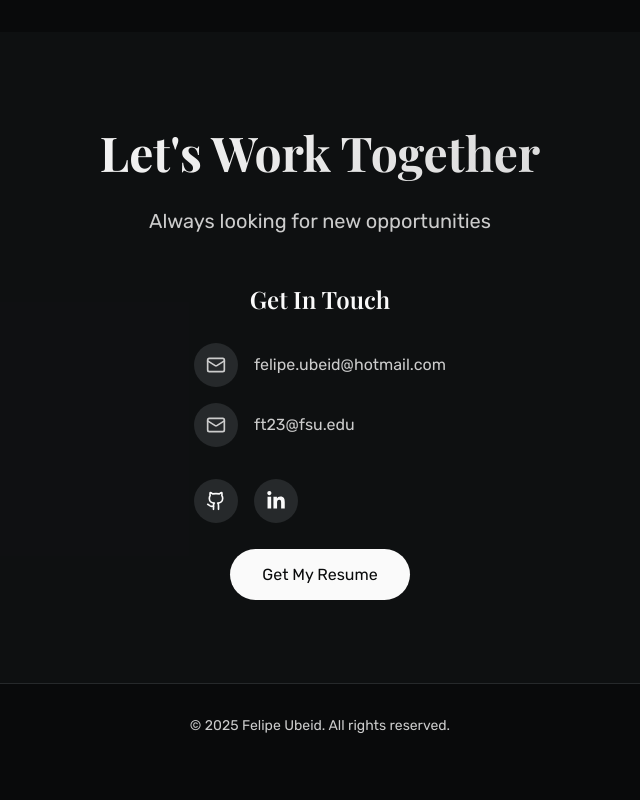
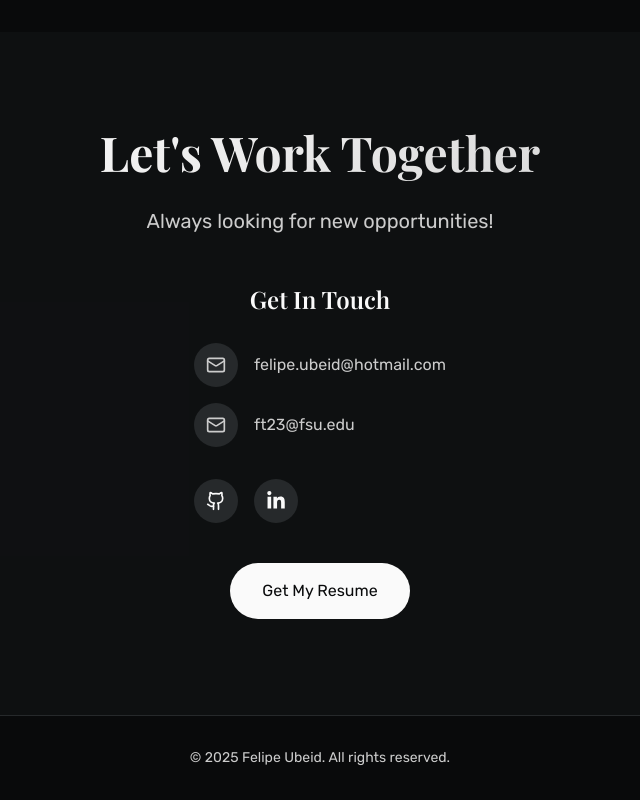
Before and after one commit to felipeubeid/felipeubeid.github.io, a React (Vite) app in the folder frontend/: page / in a window 1280 px wide. Shown: the part 3001-3801 px from the top of the page, without its empty margins (320-960 px from the left). Before the commit the page ends 3769 px from the top, so only its background shows below. Built offline with nearby package versions, Linux system fonts and the light colour scheme.

Commit message:
scrollbar

```diff
--- a/frontend/src/components/Contact.tsx
+++ b/frontend/src/components/Contact.tsx
@@ -48,7 +48,7 @@ const Contact = () => {
             Let's Work Together
           </h2>
           <p className="text-xl text-muted-foreground mb-12 max-w-2xl mx-auto">
-            Always looking for new opportunities
+            Always looking for new opportunities!
           </p>
         </div>
 
@@ -97,8 +97,8 @@ const Contact = () => {
                     <a
                       href={resume}
                       target="_blank"
-                      className="px-8 py-4 bg-foreground text-background font-medium rounded-full
-                      hover:bg-foreground/90 transition-all duration-300 transform hover:scale-105 hover:shadow-lg"
+                      className="inline-block px-8 py-4 bg-foreground text-background font-medium rounded-full
+                    transform hover:scale-105 hover:bg-foreground/90 transition-all duration-300 hover:shadow-lg"
                     >
                       Get My Resume
                     </a>
--- a/frontend/src/components/Projects.tsx
+++ b/frontend/src/components/Projects.tsx
@@ -62,7 +62,7 @@ const Projects = () => {
         "The website you are seeing right now. Hope you are enjoying!",
       tech: ["React", "Tailwind CSS"],
       image: personalwebsite,
-      live: true,
+      // live: true,
       gitHubUrl: "https://github.com/felipeubeid/personal-website.git",
     },
   ];
@@ -97,7 +97,7 @@ const Projects = () => {
               >
                 <div
                   className="aspect-video rounded-xl mb-6 flex items-center justify-center
-                  text-4xl group-hover:scale-[1.01] transition-transform duration-300"
+                  text-4xl transition-transform duration-300"
                 >
                   <img
                     src={project.image}
--- a/frontend/src/index.css
+++ b/frontend/src/index.css
@@ -1,10 +1,6 @@
 @tailwind base;
 @tailwind components;
 @tailwind utilities;
-
-@import url('https://fonts.googleapis.com/css2?family=Inter:wght@300;400;500;600;700&family=Playfair+Display:wght@400;500;600;700&display=swap');
-@import url('https://fonts.googleapis.com/css2?family=Space+Grotesk:wght@300;400;500;600;700&display=swap');
-/* @import url('https://fonts.googleapis.com/css2?family=Inter:wght@300;400;500;600;700&family=Playfair+Display:wght@400;500;600;700&family=Space+Mono:wght@400;700&display=swap'); */
 
 @layer base{
     :root{
@@ -24,7 +20,6 @@
 
         --card: 210 6% 8%;
         --card-foreground: 0 0% 98%;
-
     }
     .light{
         --background: 0 0% 100%;
@@ -136,3 +131,21 @@
   opacity: 1;
   transform: translateY(0);
 }
+
+/* Custom scrollbar */
+::-webkit-scrollbar {
+  width: 8px;
+}
+
+::-webkit-scrollbar-track {
+  background: hsl(var(--background));
+}
+
+::-webkit-scrollbar-thumb {
+  background: hsl(var(--border));
+  border-radius: 4px;
+}
+
+::-webkit-scrollbar-thumb:hover {
+  background: hsl(var(--muted-foreground));
+}
--- a/frontend/tailwind.config.ts
+++ b/frontend/tailwind.config.ts
@@ -35,8 +35,23 @@ const config: Config = {
         card: {
 					DEFAULT: 'hsl(var(--card))',
 					foreground: 'hsl(var(--card-foreground))'
+				},
+        sidebar: {
+					DEFAULT: 'hsl(var(--sidebar-background))',
+					foreground: 'hsl(var(--sidebar-foreground))',
+					primary: 'hsl(var(--sidebar-primary))',
+					'primary-foreground': 'hsl(var(--sidebar-primary-foreground))',
+					accent: 'hsl(var(--sidebar-accent))',
+					'accent-foreground': 'hsl(var(--sidebar-accent-foreground))',
+					border: 'hsl(var(--sidebar-border))',
+					ring: 'hsl(var(--sidebar-ring))'
 				}
-      }
+      },
+      borderRadius: {
+				lg: 'var(--radius)',
+				md: 'calc(var(--radius) - 2px)',
+				sm: 'calc(var(--radius) - 4px)'
+			},
     },
   },
   plugins: [],
```
